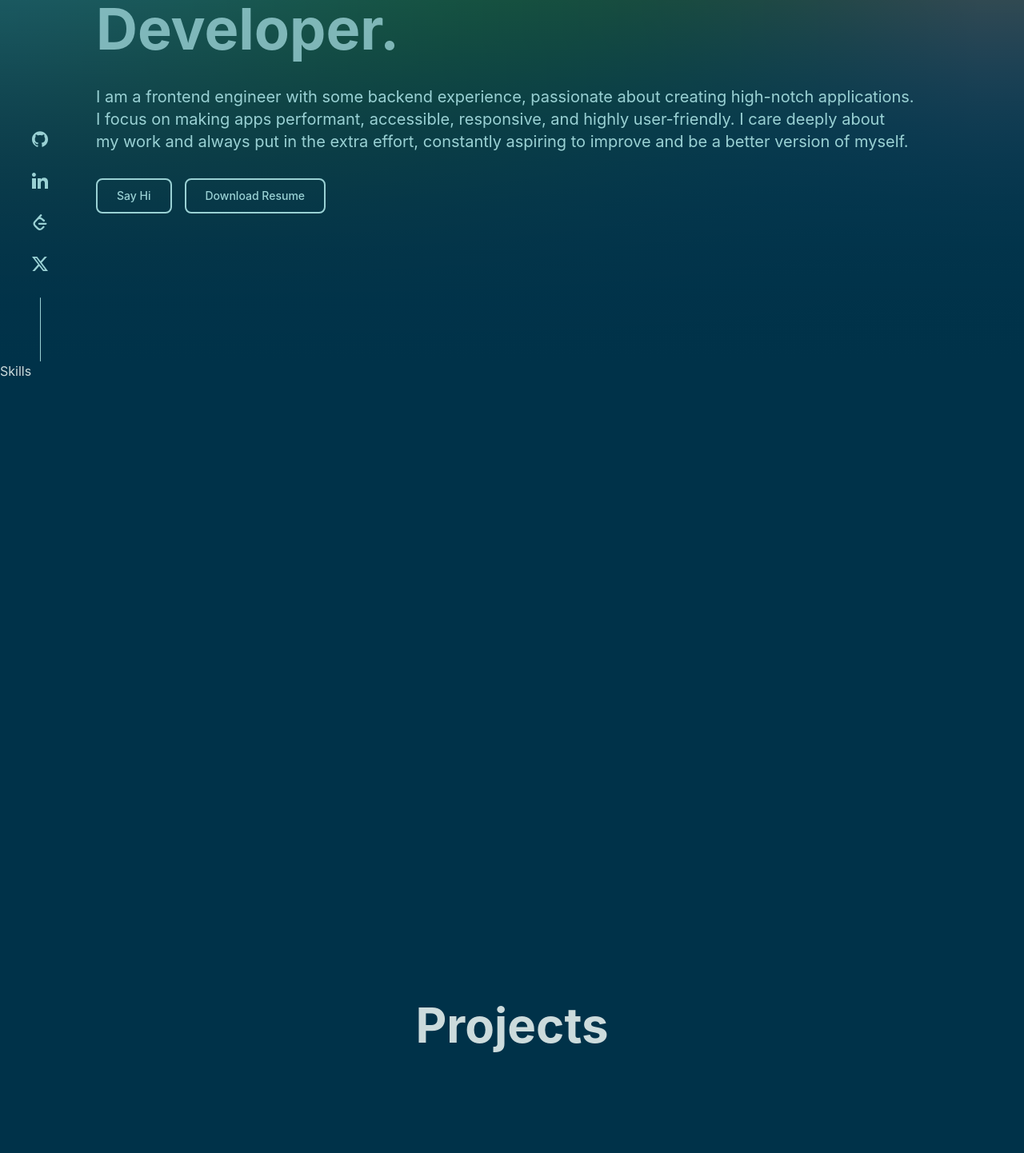
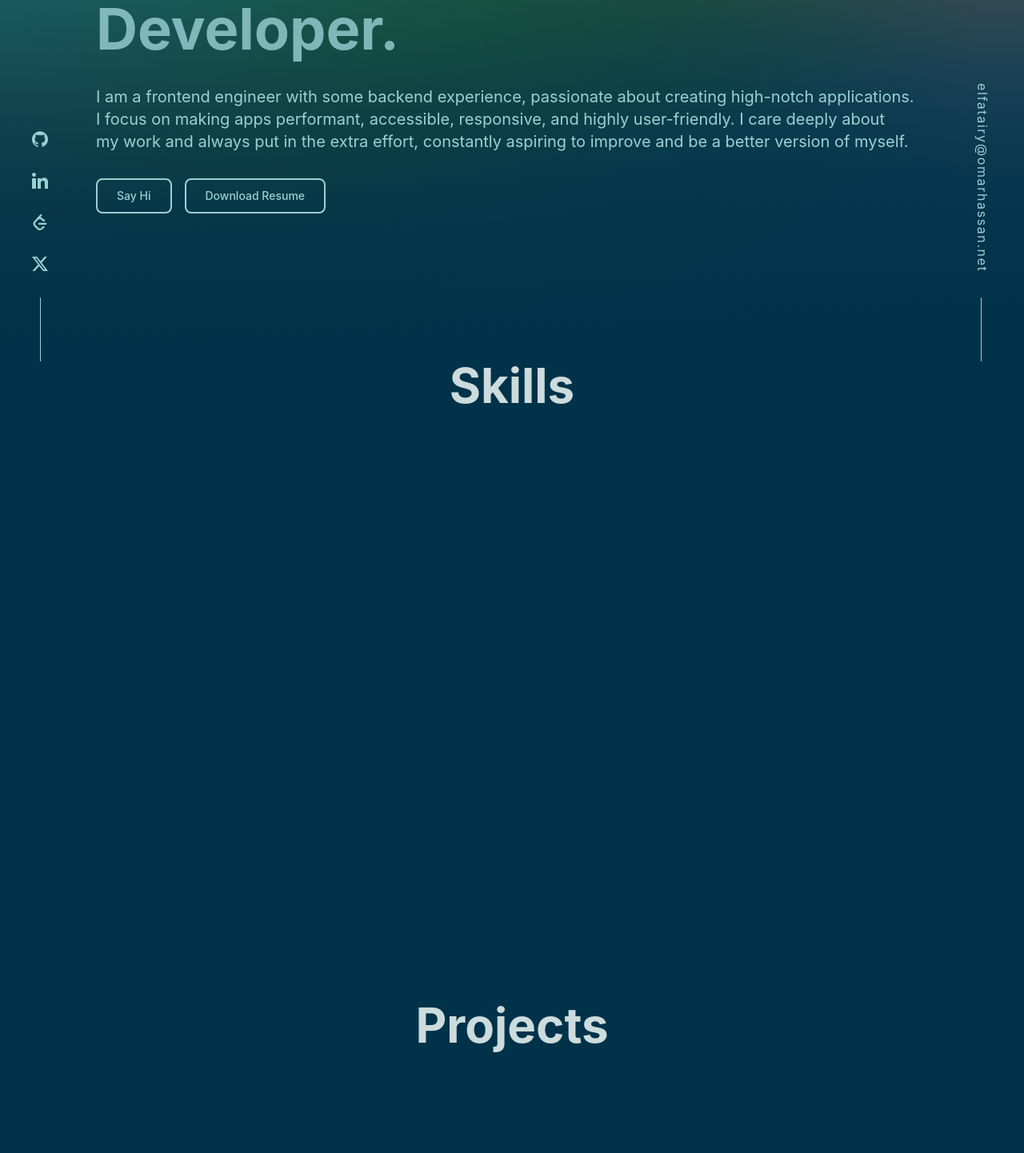
Before and after one commit to elfatairy/Portfolio-v2, a React (Vite) app: page / in a window 1280 px wide. Shown: the part 348-1790 px from the top of the page at 80% size. Built offline with nearby package versions, Linux system fonts and the light colour scheme.

Commit message:
feat: create email strip

```diff
--- a/src/routes/index/~components/Contact.tsx
+++ b/src/routes/index/~components/Contact.tsx
@@ -11,8 +11,8 @@ export default function Contact() {
   }, [])
 
   return (
-    <div className="min-h-screen text-foreground" ref={ref}>
-      <h2>Contact</h2>
+    <div className="min-h-screen text-foreground justify-center" ref={ref}>
+      <h2 className="text-6xl font-bold text-center">Contact</h2>
     </div>
   )
 }
--- a/src/routes/index/~components/Skills.tsx
+++ b/src/routes/index/~components/Skills.tsx
@@ -11,8 +11,8 @@ export default function Skills() {
   }, [])
 
   return (
-    <div className="min-h-screen text-foreground" ref={ref}>
-      <h2>Skills</h2>
+    <div className="min-h-screen text-foreground justify-center" ref={ref}>
+      <h2 className="text-6xl font-bold text-center">Skills</h2>
     </div>
   )
 }
--- a/src/routes/index/~components/Strips.tsx
+++ b/src/routes/index/~components/Strips.tsx
@@ -27,6 +27,7 @@ const socials = [
     color: '#ffffff'
   }
 ]
+const email = 'elfatairy@omarhassan.net'
 
 export function SocialsStrip() {
   return (
@@ -55,8 +56,23 @@ export function SocialsStrip() {
 
 export function EmailStrip() {
   return (
-    <div className="flex justify-center">
-      {/* <h2>Email</h2> */}
-    </div>
+    <div className="flex flex-col items-center fixed gap-8 bottom-0 right-10 z-navigation text-primary">
+      <motion.a
+        href={`mailto:${email}`}
+        target="_blank"
+        rel="noopener noreferrer"
+        className='text-primary pl-1'
+        style={{
+          letterSpacing: '0.1em',
+          WebkitWritingMode: 'vertical-rl',
+          writingMode: 'vertical-rl'
+        }}
+        whileHover={{ color: '#CCDBDC' }}
+        whileTap={{ scale: 0.9 }}
+      >
+        {email}
+      </motion.a>
+      <div className="w-[1px] h-20 bg-primary rounded-full" />
+    </div >
   )
 }
```
